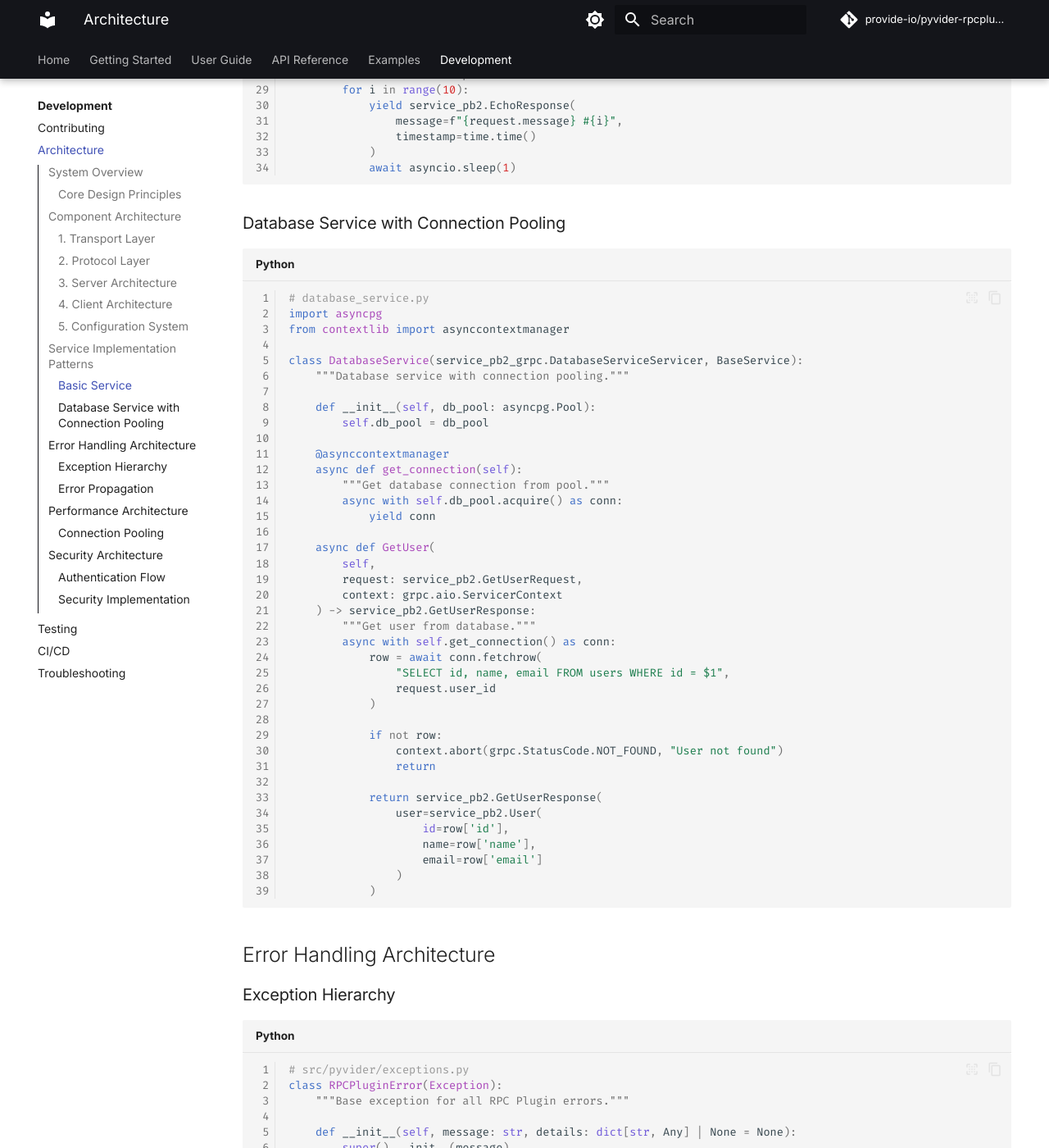
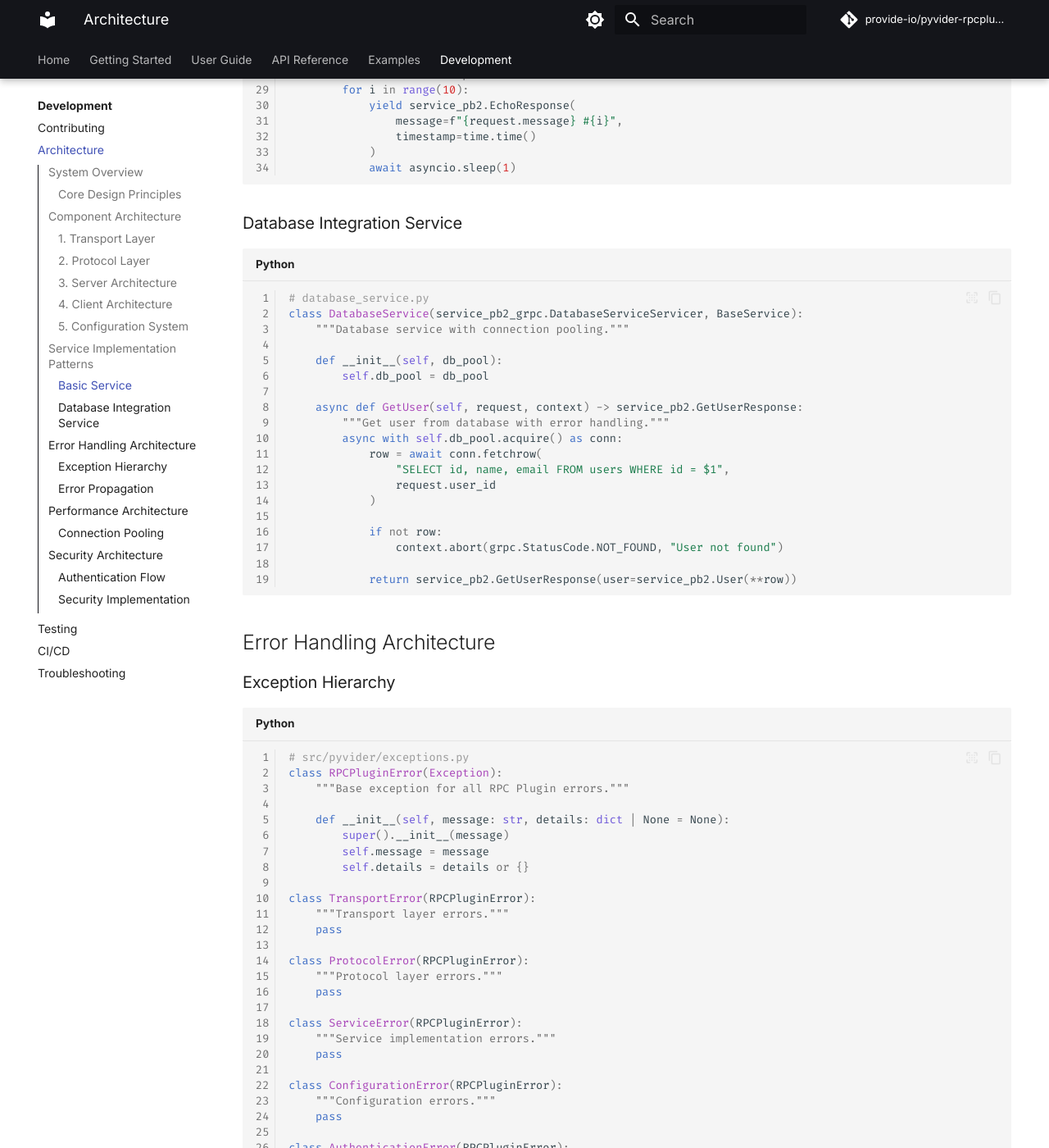
Before and after one commit to provide-io/pyvider-rpcplugin, an MkDocs documentation site: the page built from docs/development/architecture.md, in a window 1280 px wide and 1400 px high, scrolled down 7442 px. Shown: the whole window at 82% size. Built offline with MkDocs 1.6.1 and Material for MkDocs 9.7.7, drawn with Linux system fonts in a browser that asks for light colours; comment, search, counter and statistics services are not loaded; the version menu is left out; some of the changed text lies outside the part shown.

Commit message:
🔼⚙️ [skip ci] auto-commit

````diff
--- a/docs/development/architecture.md
+++ b/docs/development/architecture.md
@@ -326,32 +326,19 @@ class EchoService(service_pb2_grpc.EchoServiceServicer, BaseService):
             await asyncio.sleep(1)
 ```
 
-### Database Service with Connection Pooling
+### Database Integration Service
 
 ```python
 # database_service.py
-import asyncpg
-from contextlib import asynccontextmanager
-
 class DatabaseService(service_pb2_grpc.DatabaseServiceServicer, BaseService):
     """Database service with connection pooling."""
 
-    def __init__(self, db_pool: asyncpg.Pool):
+    def __init__(self, db_pool):
         self.db_pool = db_pool
 
-    @asynccontextmanager
-    async def get_connection(self):
-        """Get database connection from pool."""
+    async def GetUser(self, request, context) -> service_pb2.GetUserResponse:
+        """Get user from database with error handling."""
         async with self.db_pool.acquire() as conn:
-            yield conn
-
-    async def GetUser(
-        self,
-        request: service_pb2.GetUserRequest,
-        context: grpc.aio.ServicerContext
-    ) -> service_pb2.GetUserResponse:
-        """Get user from database."""
-        async with self.get_connection() as conn:
             row = await conn.fetchrow(
                 "SELECT id, name, email FROM users WHERE id = $1",
                 request.user_id
@@ -359,15 +346,8 @@ class DatabaseService(service_pb2_grpc.DatabaseServiceServicer, BaseService):
 
             if not row:
                 context.abort(grpc.StatusCode.NOT_FOUND, "User not found")
-                return
 
-            return service_pb2.GetUserResponse(
-                user=service_pb2.User(
-                    id=row['id'],
-                    name=row['name'],
-                    email=row['email']
-                )
-            )
+            return service_pb2.GetUserResponse(user=service_pb2.User(**row))
 ```
 
 ## Error Handling Architecture
@@ -379,7 +359,7 @@ class DatabaseService(service_pb2_grpc.DatabaseServiceServicer, BaseService):
 class RPCPluginError(Exception):
     """Base exception for all RPC Plugin errors."""
 
-    def __init__(self, message: str, details: dict[str, Any] | None = None):
+    def __init__(self, message: str, details: dict | None = None):
         super().__init__(message)
         self.message = message
         self.details = details or {}
@@ -451,7 +431,7 @@ class ConnectionPool:
         self.max_size = max_size
         self.max_idle_time = max_idle_time
         self._pool: deque[tuple[Any, float]] = deque()
-        self._in_use: set[Any] = set()
+        self._in_use: set = set()
         self._lock = asyncio.Lock()
 
     async def acquire(self) -> Any:
@@ -537,7 +517,7 @@ class SecurityManager:
         self._ca_cert = self._load_ca_certificate()
         self._jwt_secret = config.jwt_secret
 
-    def validate_certificate(self, cert_der: bytes) -> dict[str, Any]:
+    def validate_certificate(self, cert_der: bytes) -> dict:
         """Validate client certificate against CA."""
         try:
             cert = x509.load_der_x509_certificate(cert_der)
@@ -561,7 +541,7 @@ class SecurityManager:
         except Exception as e:
             raise AuthenticationError(f"Certificate validation failed: {e}")
 
-    def validate_jwt_token(self, token: str) -> dict[str, Any]:
+    def validate_jwt_token(self, token: str) -> dict:
         """Validate JWT token."""
         try:
             payload = jwt.decode(
````
Also changed, not shown: other parts of docs/development/architecture.md (+1 -1 lines).
